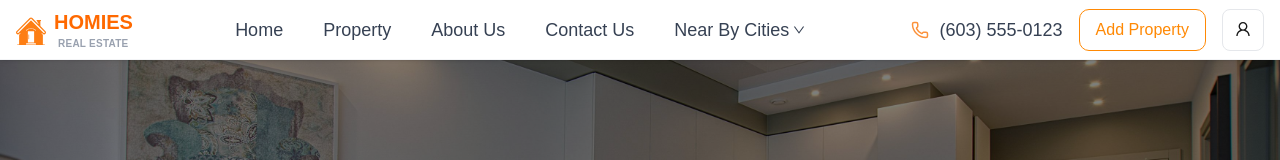
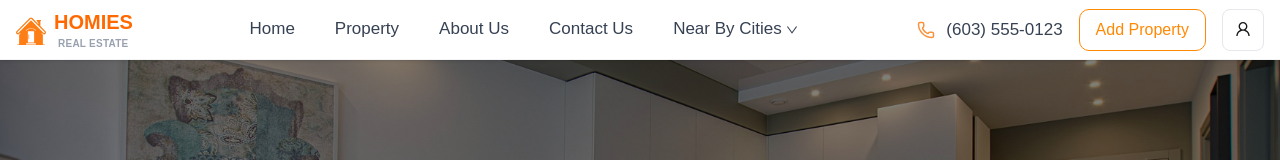
Before and after one commit to jaisonistartbit/real-estate-next, a Next.js app: page /about-us in a window 1280 px wide. Shown: the top 160 px of the page. Built offline with nearby package versions, Linux system fonts and the light colour scheme.

Commit message:
Update NavigationBar.jsx

```diff
--- a/components/users/landing_page/navbar_component/NavigationBar.jsx
+++ b/components/users/landing_page/navbar_component/NavigationBar.jsx
@@ -64,15 +64,15 @@ export default function NavigationBar({ children }) {
                 </div>
 
                 <div className="hidden lg:flex gap-10 text-sm font-medium text-gray-700">
-                    <div onClick={() => router.push("/")} className="cursor-pointer text-lg hover:text-orange-500 flex items-center gap-1 hover:border-b-4 hover:border-orange-400">Home</div>
-                    <div onClick={() => router.push("/properties")} className="cursor-pointer text-lg hover:text-orange-500 flex items-center gap-1 hover:border-b-4 hover:border-orange-400">Property</div>
-                    <div onClick={() => router.push("/about-us")} className="cursor-pointer text-lg hover:text-orange-500 flex items-center gap-1 hover:border-b-4 hover:border-orange-400">About Us</div>
-                    <div onClick={() => router.push("/about-us")} className="cursor-pointer text-lg hover:text-orange-500 flex items-center gap-1 hover:border-b-4 hover:border-orange-400">Contact Us</div>
+                    <div onClick={() => router.push("/")} className="cursor-pointer text-[17px] hover:text-orange-500 flex items-center gap-1 hover:border-b-4 hover:border-orange-400">Home</div>
+                    <div onClick={() => router.push("/properties")} className="cursor-pointer text-[17px] hover:text-orange-500 flex items-center gap-1 hover:border-b-4 hover:border-orange-400">Property</div>
+                    <div onClick={() => router.push("/about-us")} className="cursor-pointer text-[17px] hover:text-orange-500 flex items-center gap-1 hover:border-b-4 hover:border-orange-400">About Us</div>
+                    <div onClick={() => router.push("/about-us")} className="cursor-pointer text-[17px] hover:text-orange-500 flex items-center gap-1 hover:border-b-4 hover:border-orange-400">Contact Us</div>
 
                     <div className="relative" ref={citiesRef}>
                         <div
                             onClick={() => setNearByCitiesClicked(!nearByCitiesClicked)}
-                            className="cursor-pointer text-lg hover:text-orange-500 flex items-center gap-1 hover:border-b-4 hover:border-orange-400"
+                            className="cursor-pointer text-[17px] hover:text-orange-500 flex items-center gap-1 hover:border-b-4 hover:border-orange-400"
                         >
                             Near By Cities <DownOutlined style={{ fontSize: '12px' }} />
                         </div>
@@ -80,20 +80,20 @@ export default function NavigationBar({ children }) {
                             <div className="absolute bg-white shadow-md border border-gray-200 rounded-md mt-2 z-50 min-w-[150px] py-2">
 
 
-                                <DropdownItem icon={<MapPinHouse />} label="Jaipur" onClick={() => router.push(`/city/Jaipur`)} />
+                                <DropdownItem icon={<MapPinHouse style={{height:'17px'}}/>} label="Jaipur" onClick={() => router.push(`/city/Jaipur`)} />
                                 {/* <DropdownItem icon={<UserRoundPen />} label="My Profile" /> */}
-                                <DropdownItem icon={<MapPinHouse />} label="Kota" onClick={() => router.push(`/city/Kota`)} />
-                                <DropdownItem icon={<MapPinHouse />} label="Delhi" onClick={() => router.push(`/city/Delhi`)} />
+                                <DropdownItem icon={<MapPinHouse  style={{height:'17px'}}/>} label="Kota" onClick={() => router.push(`/city/Kota`)} />
+                                <DropdownItem icon={<MapPinHouse style={{height:'17px'}} />} label="Delhi" onClick={() => router.push(`/city/Delhi`)} />
                                 {/* <DropdownItem icon={<MapPinHouse />} label="Jodhpur" onClick={() => router.push(`/city/Jodhpur`)} />
                                 <DropdownItem icon={<MapPinHouse />} label="Kolkata" onClick={() => router.push(`/city/Kolkata`)} /> */}
-                                <DropdownItem icon={<MapPinHouse />} label="Mumbai" onClick={() => router.push(`/city/Mumbai`)} />
+                                <DropdownItem icon={<MapPinHouse  style={{height:'17px'}}/>} label="Mumbai" onClick={() => router.push(`/city/Mumbai`)} />
                             </div>
                         )}
                     </div>
                 </div>
 
                 <div className="flex items-center gap-4">
-                    <div className="hidden lg:flex items-center gap-2 text-lg text-gray-700">
+                    <div className="hidden lg:flex items-center gap-2 text-[17px]  text-gray-700">
                         <Phone style={{ color: 'rgb(251 146 60)', height: '18px' }} />
                         <span>(603) 555-0123</span>
                     </div>
@@ -156,7 +156,7 @@ export default function NavigationBar({ children }) {
 const DropdownItem = ({ icon, label, onClick }) => (
     <div onClick={(e) => { e.stopPropagation(); onClick(); }} className="flex items-center gap-3 px-3 py-2 hover:bg-orange-100 cursor-pointer transition-all">
         <span className="text-gray-500 text-[16px]">{icon}</span>
-        <span className="text-sm text-gray-700">{label}</span>
+        <span className="text-[16px] text-gray-700">{label}</span>
     </div>
 );
 
```
